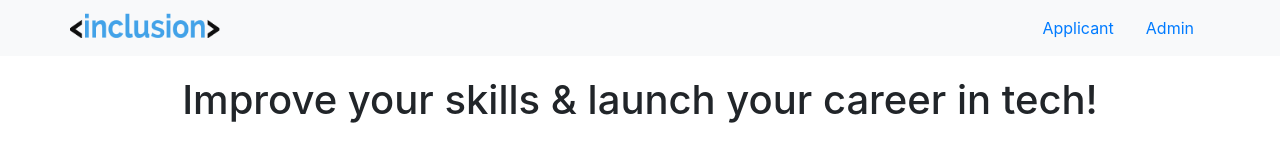
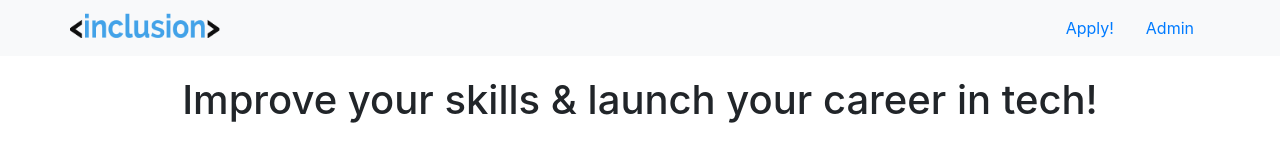
Before and after one commit to ashleycollis/applicant-system-frontend, a React (Create React App) app: page / in a window 1280 px wide. Shown: the top 150 px of the page. Built offline with nearby package versions, Linux system fonts and the light colour scheme; no server answers.

Commit message:
Fixes #16

```diff
--- a/src/Components/NavBar.js
+++ b/src/Components/NavBar.js
@@ -14,7 +14,7 @@ class NavBar extends Component {
             </Navbar.Brand>
             <Navbar.Toggle />
             <Navbar.Collapse className="justify-content-end">
-          <Nav.Link href="#">Applicant</Nav.Link>
+              <Nav.Link href="#">Apply!</Nav.Link>
               <Nav.Link href="/login">Admin</Nav.Link>
             </Navbar.Collapse>
           </div>
```
Lines whose indentation alone changed are shown as unchanged.
